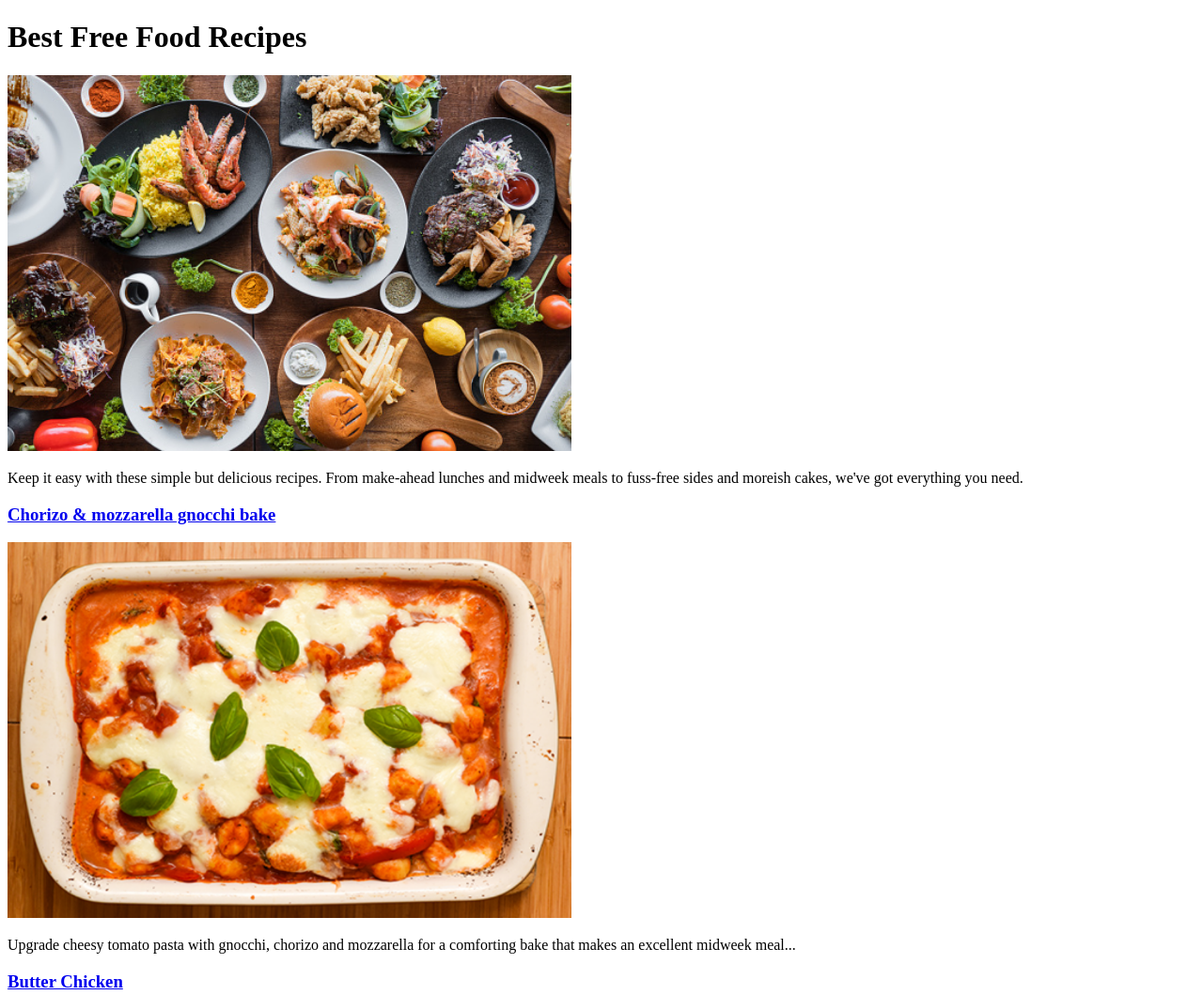
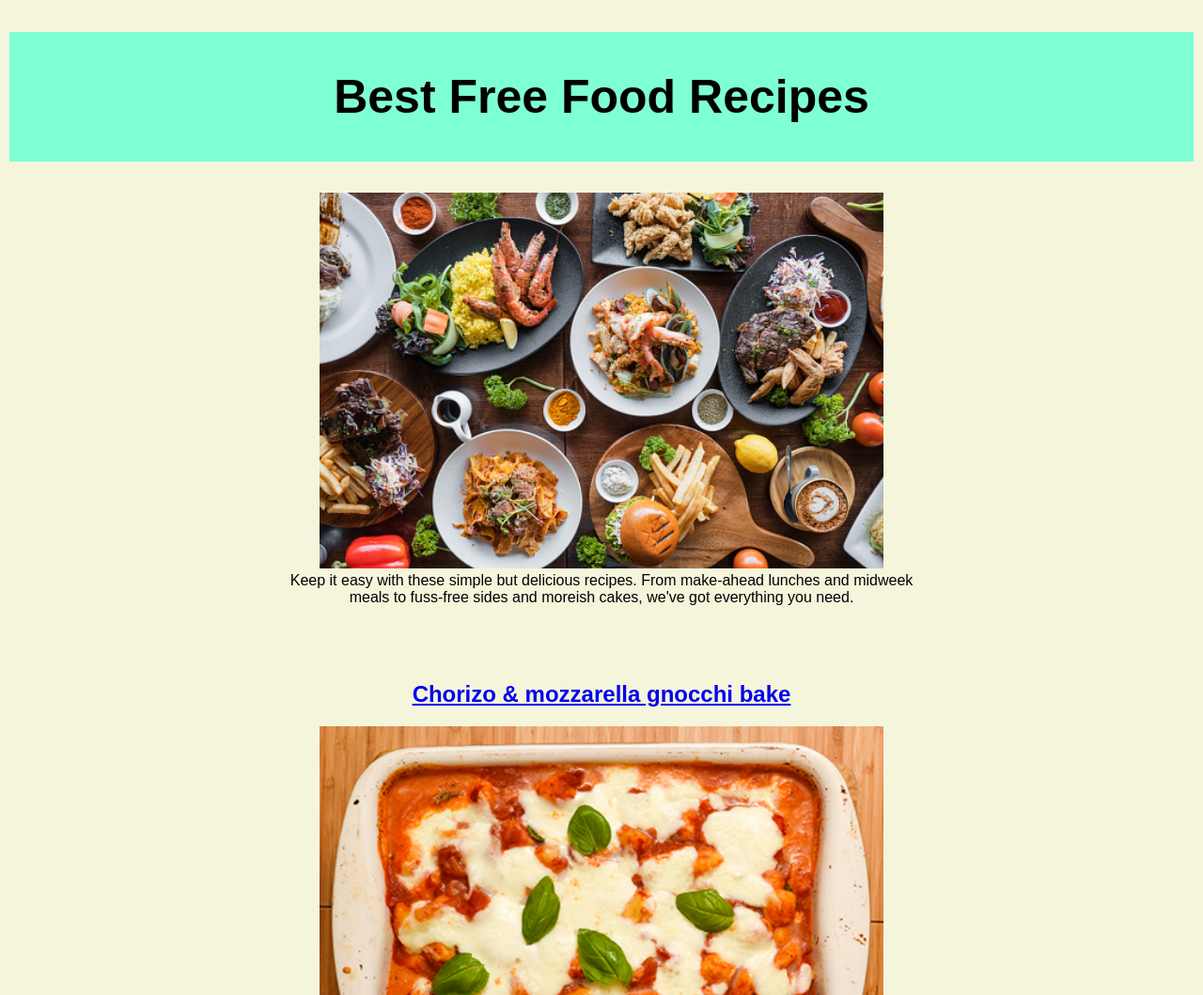
Before and after one commit to rabinkc135/Food-Recipes, a plain HTML site: page index.html in a window 1280 px wide. Shown: the top 1059 px of the page at 94% size. Drawn offline with Linux system fonts and the light colour scheme.

Commit message:
a little bit od css has been added to the website

```diff
--- /dev/null
+++ b/different-recipes/style-chorizo.css
@@ -0,0 +1,22 @@
+body{
+    margin:10px;
+    background-color:beige;
+    text-align: center;
+}
+
+h1{
+    background-color:aquamarine;
+    padding: 20px;
+    font-size: 50px;
+
+}
+
+h2{
+    font-size: 30px;
+}
+
+ul li {
+    align-items: center;
+    list-style:none;
+    float:top;
+}
--- a/index.html
+++ b/index.html
@@ -2,29 +2,33 @@
 <html lan="eng">
 
 <head>
-
+<link rel="stylesheet" href="style.css">
 <meta charset="UTF-8">
 <title>Best Free Food Recipes</title>
+
+</head>
+
+<body>
 <h1>Best Free Food Recipes</h1>
 <img src="./index.jpg" width="600" height="400">
-<p>Keep it easy with these simple but delicious recipes. From make-ahead lunches and midweek meals to fuss-free sides and moreish cakes, we've got everything you need.</p>
+<div class="paragraph1">Keep it easy with these simple but delicious recipes. From make-ahead lunches and midweek <br> meals to fuss-free sides and moreish cakes, we've got everything you need.</div>
 
 
-<a href="./different-recipes/chorizo.html"> <h3>Chorizo & mozzarella gnocchi bake</h3></a>
+<a href="./different-recipes/chorizo.html"> <h2>Chorizo & mozzarella gnocchi bake</h2></a>
 <a href="./different-recipes/chorizo.html"> <img src="./chorizo.png" width="600" height="400"> </a>
-<p>Upgrade cheesy tomato pasta with gnocchi, chorizo and mozzarella for a comforting bake that makes an excellent midweek meal... </p>
+<div class="paragraph2">Upgrade cheesy tomato pasta with gnocchi, chorizo and mozzarella for a <br> comforting bake that makes an excellent midweek meal... </div>
 
 
 <a href="./different-recipes/butter-chicken.html">
-    <h3>Butter Chicken</h3>
+    <h2>Butter Chicken</h2>
 </a>
 
 <a href="./different-recipes/butter-chicken.html">
     <img src="./butter.jpg" width="600" height="400">
 </a>
-<p>Fancy a healthy version of your favourite Friday night chicken curry? The chicken can be marinaded the day before so you can get ahead on your prep... </p>
+<div class="paragraph3">Fancy a healthy version of your favourite Friday night chicken curry? The chicken can <br> be marinaded the day before so you can get ahead on your prep... </div>
 
 
-</head>
+</body>
 
 </html>
--- /dev/null
+++ b/style.css
@@ -0,0 +1,25 @@
+body {
+background-color:beige;
+text-align:center;
+font-family:arial;
+margin:10px;
+}
+
+h1{
+    background-color:aquamarine;
+    padding:40px;
+    font-size:50px;
+
+}
+
+.paragraph1 {
+
+}
+
+.paragraph2{
+
+}
+
+h2 {
+    margin-top:80px;
+}
```
Also changed, not shown: different-recipes/chorizo.html (+6 -6 lines).
